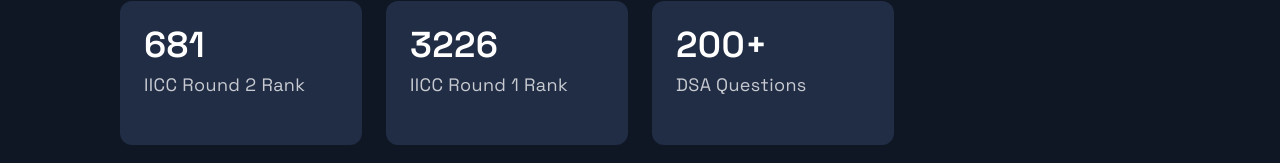
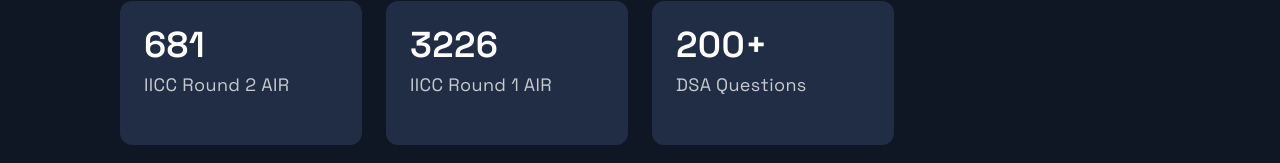
Before and after one commit to Abhay-Jagtap4/Portfolio-Website, a Next.js app: page / in a window 1280 px wide. Shown: the part 3511-3674 px from the top of the page. Built offline with nearby package versions, Linux system fonts and the light colour scheme.

Commit message:
updated accomplishments

```diff
--- a/src/components/Acomplishments/Acomplishments.js
+++ b/src/components/Acomplishments/Acomplishments.js
@@ -4,8 +4,8 @@ import { Section, SectionDivider, SectionTitle } from '../../styles/GlobalCompon
 import { Box, Boxes, BoxNum, BoxText } from './AcomplishmentsStyles';
 
 const data = [
-  { number: 681, text: 'IICC Round 2 Rank'},
-  { number: 3226, text: 'IICC Round 1 Rank', },
+  { number: 681, text: 'IICC Round 2 AIR'},
+  { number: 3226, text: 'IICC Round 1 AIR', },
   { number: 200 + "+", text: 'DSA Questions', },
   // { number: 5000, text: 'Github Stars', }
 ];
```
